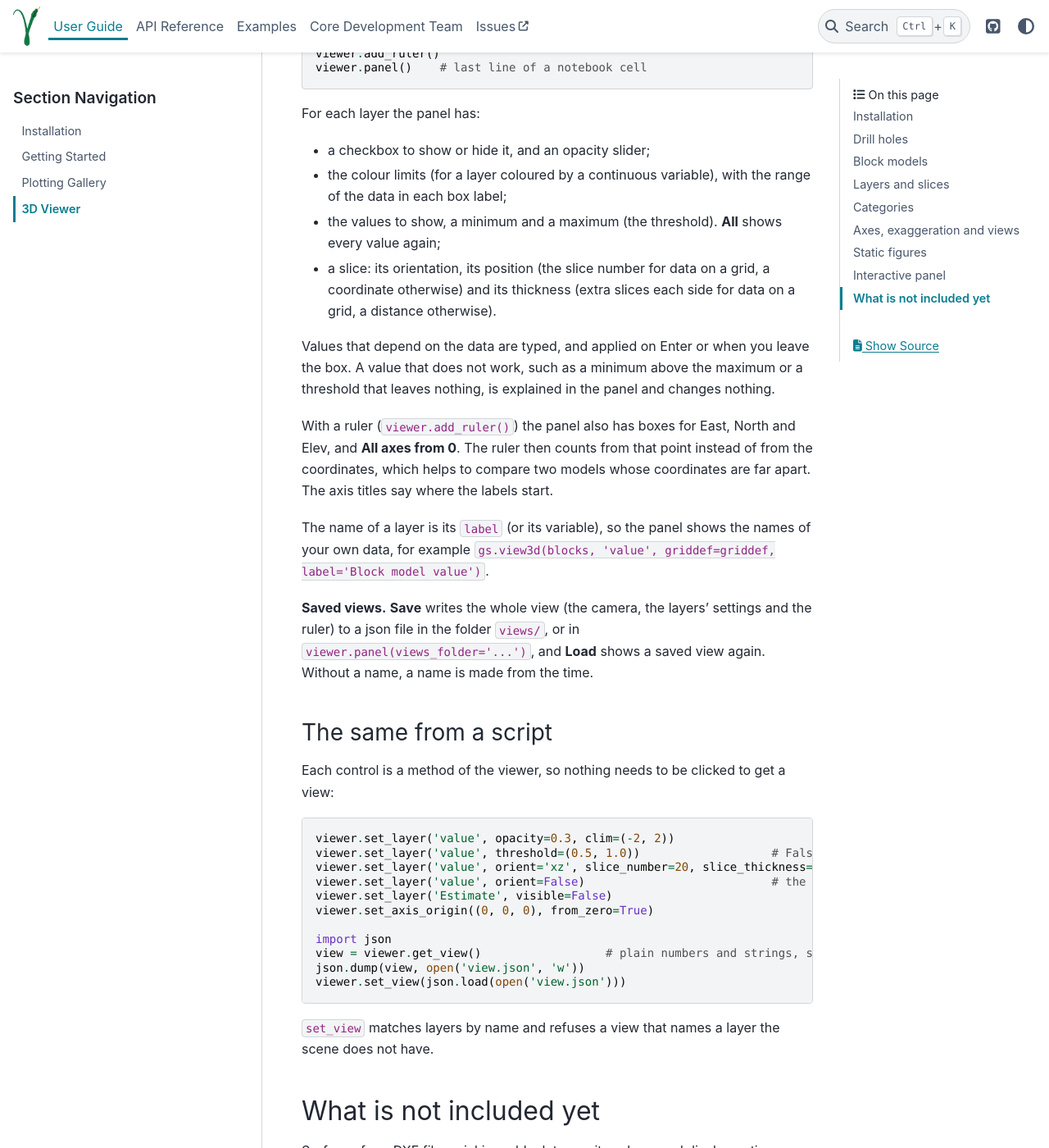
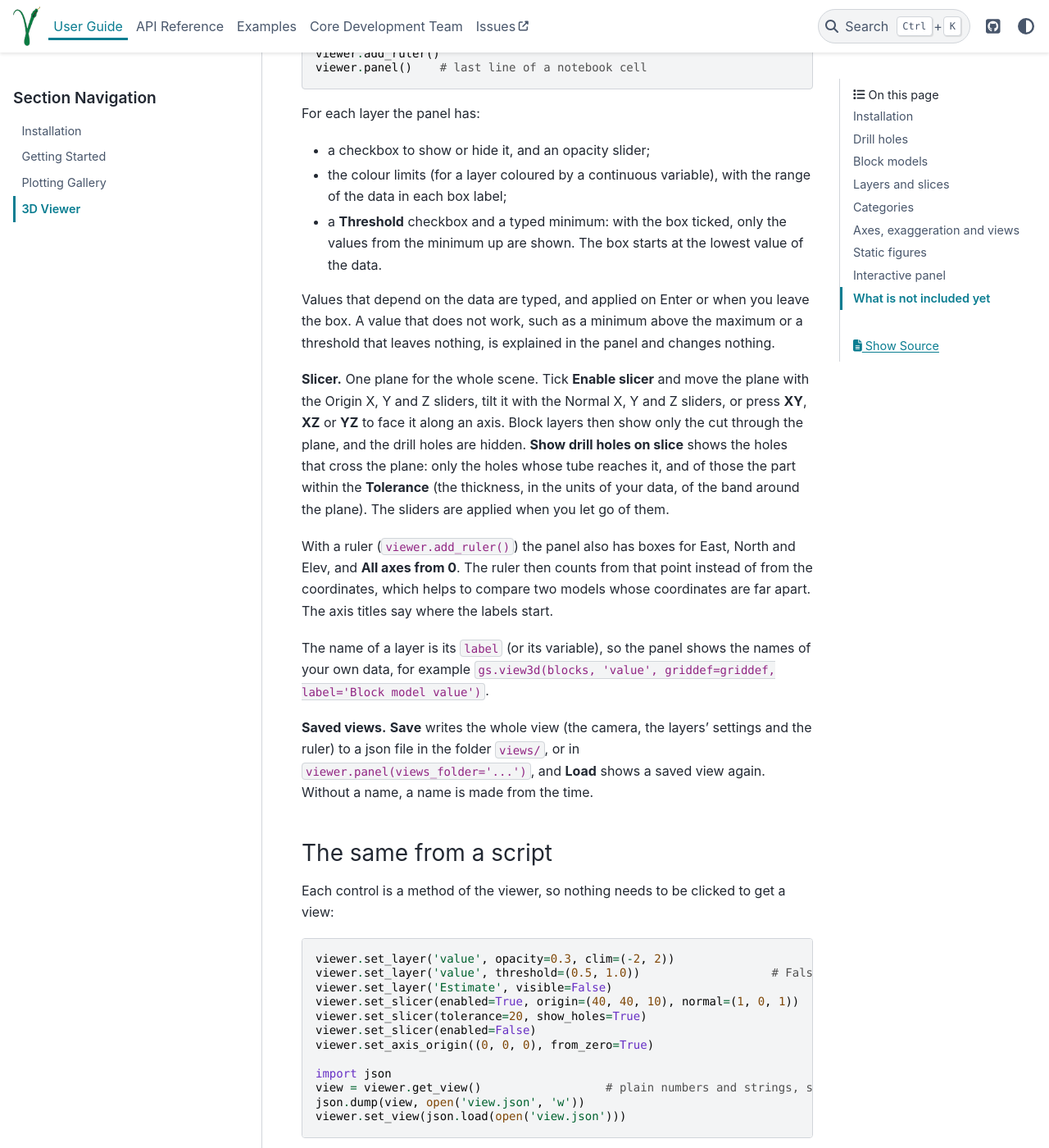
Before and after one commit to CcgAlberta/pygeostat, a Sphinx documentation site: the page built from docs/source/user_guide/view3d.md, in a window 1280 px wide and 1400 px high, scrolled down 4401 px. Shown: the whole window at 82% size. Built offline with Sphinx 7.4.7 and the PyData theme 0.15.4, drawn with Linux system fonts in a browser that asks for light colours; pages that are not in the unit, such as notebooks, are missing from menus; some of the changed text lies outside the part shown.

Commit message:
Ref #149 describe the slicer and the threshold in the 3D viewer guide

````diff
--- a/docs/source/user_guide/view3d.md
+++ b/docs/source/user_guide/view3d.md
@@ -149,13 +149,19 @@ For each layer the panel has:
 - a checkbox to show or hide it, and an opacity slider;
 - the colour limits (for a layer coloured by a continuous variable), with the range of the data in
   each box label;
-- the values to show, a minimum and a maximum (the threshold). **All** shows every value again;
-- a slice: its orientation, its position (the slice number for data on a grid, a coordinate otherwise)
-  and its thickness (extra slices each side for data on a grid, a distance otherwise).
+- a **Threshold** checkbox and a typed minimum: with the box ticked, only the values from the minimum
+  up are shown. The box starts at the lowest value of the data.
 
 Values that depend on the data are typed, and applied on Enter or when you leave the box. A value that
 does not work, such as a minimum above the maximum or a threshold that leaves nothing, is explained in
 the panel and changes nothing.
+
+**Slicer.** One plane for the whole scene. Tick **Enable slicer** and move the plane with the Origin X,
+Y and Z sliders, tilt it with the Normal X, Y and Z sliders, or press **XY**, **XZ** or **YZ** to face
+it along an axis. Block layers then show only the cut through the plane, and the drill holes are
+hidden. **Show drill holes on slice** shows the holes that cross the plane: only the holes whose tube
+reaches it, and of those the part within the **Tolerance** (the thickness, in the units of your data,
+of the band around the plane). The sliders are applied when you let go of them.
 
 With a ruler (`viewer.add_ruler()`) the panel also has boxes for East, North and Elev, and **All axes
 from 0**. The ruler then counts from that point instead of from the coordinates, which helps to
@@ -175,9 +181,10 @@ Each control is a method of the viewer, so nothing needs to be clicked to get a
 ```python
 viewer.set_layer('value', opacity=0.3, clim=(-2, 2))
 viewer.set_layer('value', threshold=(0.5, 1.0))                   # False shows all values again
-viewer.set_layer('value', orient='xz', slice_number=20, slice_thickness=2)
-viewer.set_layer('value', orient=False)                           # the whole layer again
 viewer.set_layer('Estimate', visible=False)
+viewer.set_slicer(enabled=True, origin=(40, 40, 10), normal=(1, 0, 1))   # the plane of the slicer
+viewer.set_slicer(tolerance=20, show_holes=True)
+viewer.set_slicer(enabled=False)
 viewer.set_axis_origin((0, 0, 0), from_zero=True)
 
 import json
@@ -188,6 +195,10 @@ viewer.set_view(json.load(open('view.json')))
 
 `set_view` matches layers by name and refuses a view that names a layer the scene does not have.
 
+A single layer can also be cut without the slicer, with the arguments of `gs.view3d()`:
+`viewer.set_layer('value', orient='xz', slice_number=20, slice_thickness=2)`, and
+`orient=False` shows the whole layer again.
+
 ## What is not included yet
 
 Surfaces from DXF files, picking a block to see its values, and display options (drawing styles,
````
